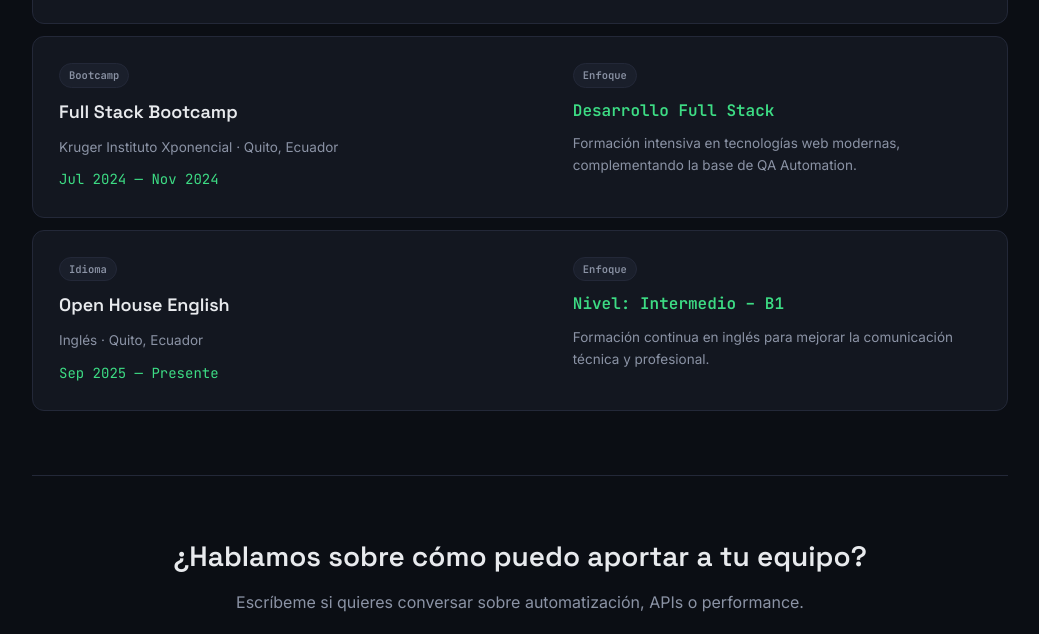
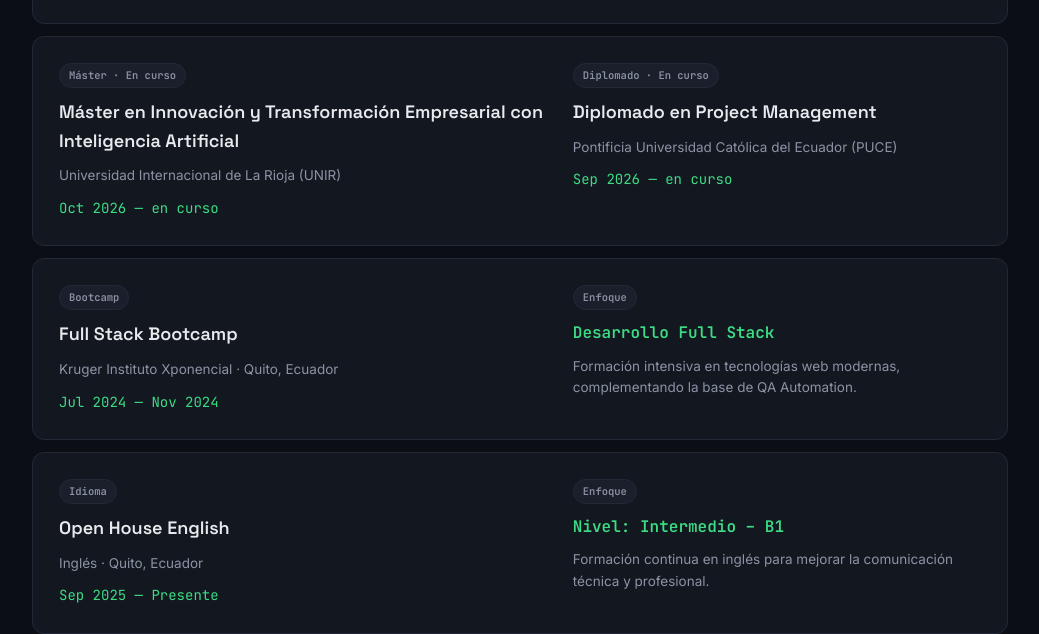
Before and after one commit to bryanalexfreire/bryanalexfreire.github.io, a website: page index.html in a window 1280 px wide. Shown: the part 7176-7810 px from the top of the page, without its empty margins (120-1159 px from the left). Drawn offline with Linux system fonts and the light colour scheme.

Commit message:
Update education section with current programs
Add the Master's and Diploma programs in progress, as listed in the CV.

```diff
--- a/assets/js/i18n.js
+++ b/assets/js/i18n.js
@@ -34,6 +34,10 @@ window.I18N = {
     "cert_toggle": "Ver todas las certificaciones y cursos ↓",
     "cert_toggle_less": "Ocultar certificaciones y cursos ↑",
     "edu_degree": "Ingeniería en Sistemas de Información",
+    "edu_tag_master": "Máster · En curso",
+    "edu_master_title": "Máster en Innovación y Transformación Empresarial con Inteligencia Artificial",
+    "edu_tag_dip": "Diplomado · En curso",
+    "edu_dip_title": "Diplomado en Project Management",
     "edu_focus_title": "Calidad de Software, QA Automation y DevOps",
     "edu_focus_desc": "Testing funcional, APIs, performance y CI/CD, con actualización profesional permanente.",
     "foot_note": "Quito, Ecuador · Bryan Alexander Freire Chamorro",
@@ -193,6 +197,10 @@ window.I18N = {
     "cert_toggle": "View all certifications & courses ↓",
     "cert_toggle_less": "Hide certifications & courses ↑",
     "edu_degree": "Information Systems Engineering",
+    "edu_tag_master": "Master's · In progress",
+    "edu_master_title": "Master's in Business Innovation and Transformation with AI",
+    "edu_tag_dip": "Diploma · In progress",
+    "edu_dip_title": "Diploma in Project Management",
     "edu_focus_title": "Software Quality, QA Automation & DevOps",
     "edu_focus_desc": "Functional testing, APIs, performance and CI/CD, with ongoing professional development.",
     "foot_note": "Quito, Ecuador · Bryan Alexander Freire Chamorro",
--- a/index.html
+++ b/index.html
@@ -802,6 +802,20 @@
         </div>
         <div class="edu-card">
           <div>
+            <div class="edu-tag" data-i18n="edu_tag_master">Máster · En curso</div>
+            <div class="edu-title"><span data-i18n="edu_master_title">Máster en Innovación y Transformación Empresarial con Inteligencia Artificial</span></div>
+            <div class="edu-sub">Universidad Internacional de La Rioja (UNIR)</div>
+            <div class="edu-dates">Oct 2026 — en curso</div>
+          </div>
+          <div>
+            <div class="edu-tag" data-i18n="edu_tag_dip">Diplomado · En curso</div>
+            <div class="edu-title"><span data-i18n="edu_dip_title">Diplomado en Project Management</span></div>
+            <div class="edu-sub">Pontificia Universidad Católica del Ecuador (PUCE)</div>
+            <div class="edu-dates">Sep 2026 — en curso</div>
+          </div>
+        </div>
+        <div class="edu-card">
+          <div>
             <div class="edu-tag" data-i18n="edu_tag_boot">Bootcamp</div>
             <div class="edu-title">Full Stack Bootcamp</div>
             <div class="edu-sub">Kruger Instituto Xponencial · Quito, Ecuador</div>
```
